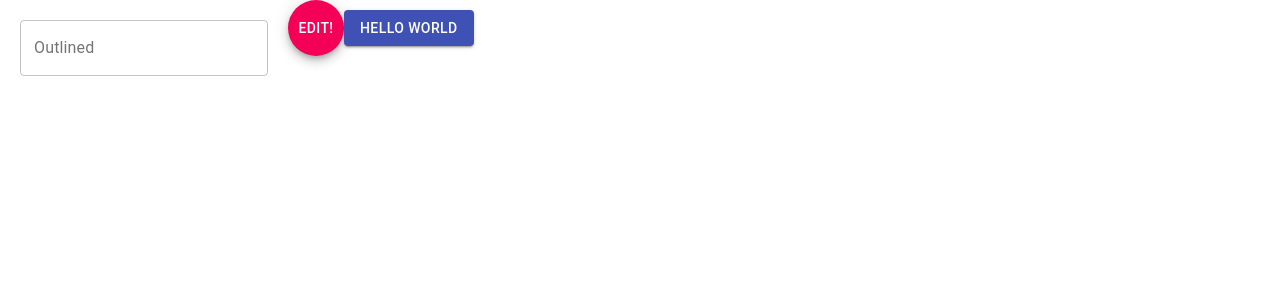
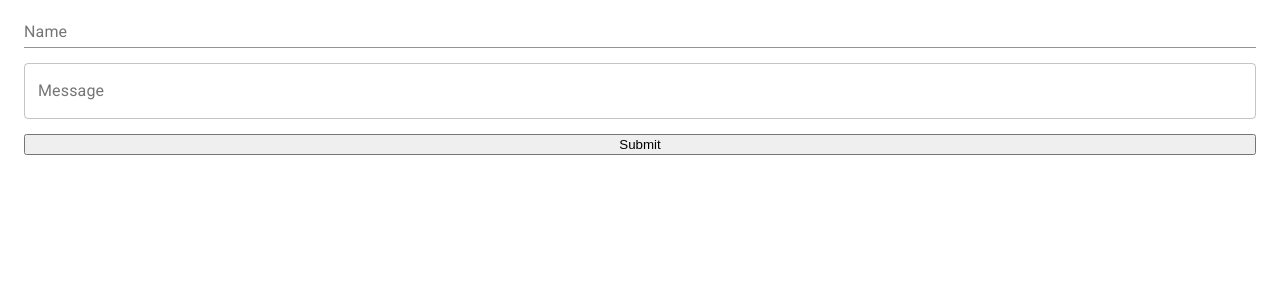
Before and after one commit to Barinulka/reactJS, a React (Create React App) app: page / in a window 1280 px wide. Shown: the top 300 px of the page. Built offline with nearby package versions, Linux system fonts and the light colour scheme.

Commit message:
8. Lesson 3. More

```diff
--- a/public/index.html
+++ b/public/index.html
@@ -3,7 +3,7 @@
   <head>
     <meta charset="utf-8" />
     <link rel="icon" href="%PUBLIC_URL%/favicon.ico" />
-    <meta name="viewport" content="width=device-width, initial-scale=1" />
+    <meta name="viewport" content="width=device-width, minimum-scale=1, initial-scale=1" />
     <meta name="theme-color" content="#000000" />
     <meta
       name="description"
@@ -12,6 +12,9 @@
     <link rel="apple-touch-icon" href="%PUBLIC_URL%/logo192.png" />
 
     <link rel="manifest" href="%PUBLIC_URL%/manifest.json" />
+
+    <link rel="stylesheet" href="https://fonts.googleapis.com/css?family=Roboto:300,400,500,700&display=swap" />
+    <link rel="stylesheet" href="https://fonts.googleapis.com/icon?family=Material+Icons" />
     <title>React App</title>
   </head>
   <body>
--- a/src/App.css
+++ /dev/null
@@ -1,38 +0,0 @@
-.App {
-  text-align: center;
-}
-
-.App-logo {
-  height: 40vmin;
-  pointer-events: none;
-}
-
-@media (prefers-reduced-motion: no-preference) {
-  .App-logo {
-    animation: App-logo-spin infinite 20s linear;
-  }
-}
-
-.App-header {
-  background-color: #282c34;
-  min-height: 100vh;
-  display: flex;
-  flex-direction: column;
-  align-items: center;
-  justify-content: center;
-  font-size: calc(10px + 2vmin);
-  color: white;
-}
-
-.App-link {
-  color: #61dafb;
-}
-
-@keyframes App-logo-spin {
-  from {
-    transform: rotate(0deg);
-  }
-  to {
-    transform: rotate(360deg);
-  }
-}
--- a/src/App.js
+++ /dev/null
@@ -1,50 +0,0 @@
-import './App.css';
-import React, { useCallback, useState } from 'react';
-import { TextField, Fab, Button } from '@material-ui/core';
-import { ThemeProvider, useTheme, createMuiTheme } from "@material-ui/core/styles";
-
-const theme = createMuiTheme({
-  palette: {
-    primary: {
-      main: "#FF9800",
-    },
-    secondary: {
-      main: "#0098FF",
-    },
-  },
- });
-
-
-function App() {
-
-  const [value, setValue] = useState('');
-
-  const handleChange = useCallback((e) => {
-    setValue(e.target.value)
-  }, []);
-
-  return (
-    <>
-    <ThemeProvider theme={theme}>
-
-      <TextField
-        style={{margin: '20px'}}
-        id="outlined-basic"
-        label="Outlined"
-        variant="outlined"
-        value={value}
-        onChange={handleChange}
-      />
-    </ThemeProvider>
-      <Fab color="secondary" aria-label="edit">
-        Edit!
-      </Fab>
-
-      <Button variant="contained" color="primary">
-        Hello World
-      </Button>
-    </>
-  );
-}
-
-export default App;
--- a/src/components/App.js
+++ b/src/components/App.js
@@ -1,5 +1,6 @@
 import './App.scss';
 import React, { useCallback, useEffect, useState } from 'react';
+import Container from '@material-ui/core/Container';
 import { MessageForm } from './MessageForm/MessageForm';
 import { MessageField } from './MessageField/MessageField';
 
@@ -25,16 +26,15 @@ export const App = () => {
   }
 
   return (
-    <div className="App center">
+    <Container fixed>
       <div>
         <MessageForm onSendMessages={handleSendMessages}/>
-
       </div>
 
       <div>
         <MessageField messages={messages} />
       </div>
-    </div>
+    </Container>
   );
 }
 
--- a/src/components/MessageForm/MessageForm.js
+++ b/src/components/MessageForm/MessageForm.js
@@ -1,4 +1,6 @@
 import React, { useState } from 'react';
+import { TextField } from '@material-ui/core';
+import './MessageForm.scss';
 
 export const MessageForm = ({ onSendMessages }) => {
     const [name, setName] = useState('');
@@ -23,9 +25,9 @@ export const MessageForm = ({ onSendMessages }) => {
     }
 
     return (
-        <form onSubmit={handleSubmit}>
-            <input type="text" placeholder="Name" value={ name } onChange={ handleChangeName } />
-            <input type="text" placeholder="Text" value={ text } onChange={ handleChangeText } />
+        <form className="form" onSubmit={handleSubmit}>
+            <TextField className="form__name" id="standard-basic" label="Name" value={ name } onChange={ handleChangeName } />
+            <TextField className="form__mess" id="standard-basic" label="Message" variant="outlined" value={ text } onChange={ handleChangeText } />
             <input type="submit" />
         </form>
     )
--- /dev/null
+++ b/src/components/MessageForm/MessageForm.min.css
@@ -0,0 +1,3 @@
+.form{display:flex;flex-direction:column}.form__name,.form__mess{margin-bottom:15px !important}
+
+/*# sourceMappingURL=MessageForm.min.css.map */
--- /dev/null
+++ b/src/components/MessageForm/MessageForm.scss
@@ -0,0 +1,8 @@
+.form {
+    display: flex;
+    flex-direction: column;
+
+    &__name, &__mess {
+        margin-bottom: 15px !important;
+    }
+}
--- a/src/index.js
+++ b/src/index.js
@@ -1,8 +1,7 @@
 import React from 'react';
 import ReactDOM from 'react-dom';
 import './style/style.scss';
-// import App from './components/App';
-import App from './App';
+import App from './components/App';
 
 ReactDOM.render(
   <React.StrictMode>
```
Also changed, not shown: 1 other file (tests, documents, lock files or other folders).
